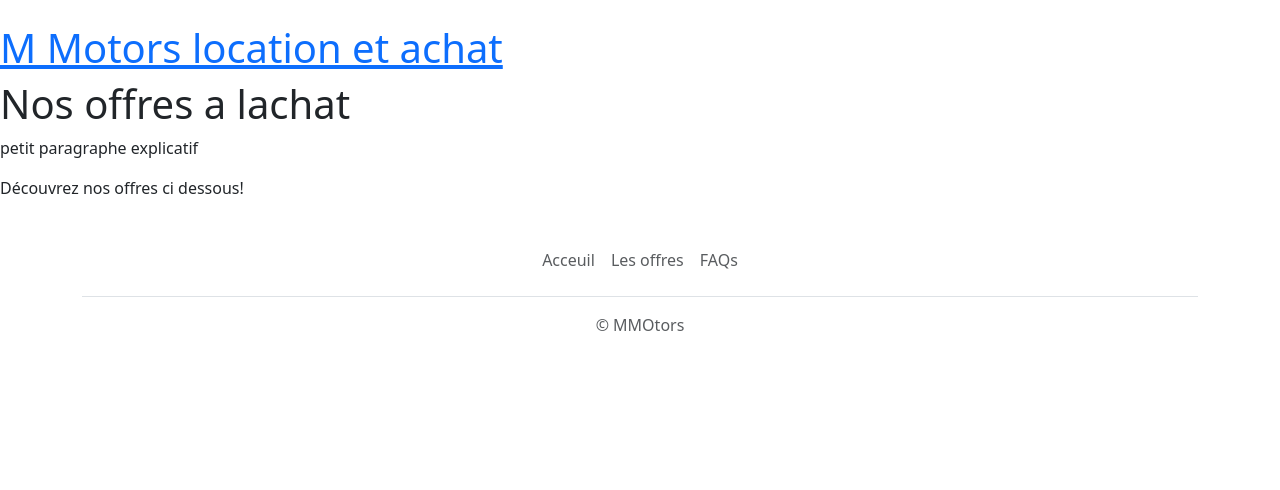
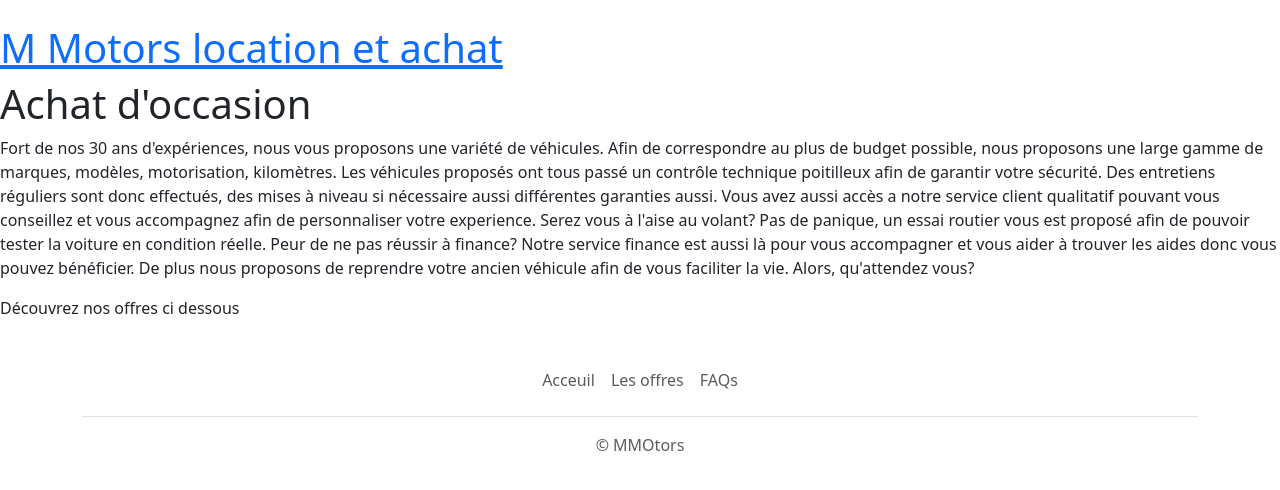
Before and after one commit to FleurD974/Mmotors, a Django app: template store/templates/store/purchasedOffers.html in a window 1280 px wide. Shown: the part 95-585 px from the top of the page. Run offline with Django 5.2, Linux system fonts and the light colour scheme; the template is opened without the code that fills it, so the values that code supplies are empty; some libraries are stand-ins or nearby versions.

Commit message:
Add some text

```diff
--- a/store/templates/store/index.html
+++ b/store/templates/store/index.html
@@ -16,7 +16,9 @@
         <div class="container">
             <h2>Qu'est ce que MMotors</h2>
             <p>
-                Leader mondiale dans le domaine de la location de voiture depuis xxx.
+                Créé en 1987 nous figurons maintenant dans le top 10 des entreprises nationales dans la vente des véhicules d'occasion.
+                Malgré cela la satisfaction des clients reste au centre de nos préocupations.
+                Nous vous proposons désormais aussi de la location longue durée via un abonnement.
             </p>
         </div>
         <div class="container">
--- a/store/templates/store/purchasedOffers.html
+++ b/store/templates/store/purchasedOffers.html
@@ -2,9 +2,19 @@
 {% load static %}
 
 {% block content %}
-<h1>Nos offres a lachat</h1>
-<p>petit paragraphe explicatif</p>
-<p>Découvrez nos offres ci dessous!</p>
+<h1>Achat d'occasion</h1>
+<p>Fort de nos 30 ans d'expériences, nous vous proposons une variété de véhicules.
+    Afin de correspondre au plus de budget possible, nous proposons une large gamme de marques, modèles, motorisation, kilomètres.
+    Les véhicules proposés ont tous passé un contrôle technique poitilleux afin de garantir votre sécurité. Des entretiens réguliers sont donc effectués, des mises à niveau si nécessaire aussi
+    différentes garanties aussi.
+    Vous avez aussi accès a notre service client qualitatif pouvant vous conseillez et vous accompagnez afin de personnaliser votre experience.
+    Serez vous à l'aise au volant?
+    Pas de panique, un essai routier vous est proposé afin de pouvoir tester la voiture en condition réelle.
+    Peur de ne pas réussir à finance? Notre service finance est aussi là pour vous accompagner et vous aider à trouver les aides donc vous pouvez bénéficier.
+    De plus nous proposons de reprendre votre ancien véhicule afin de vous faciliter la vie.
+    Alors, qu'attendez vous?
+</p>
+<p>Découvrez nos offres ci dessous</p>
     {% for car in cars %}
         <h2>{{ car.model }} ({{ car.brand }})</h2>
         <a href="{{ car.get_absolute_url }}">Voir l'offre</a>
```
Also changed, not shown: store/templates/store/leasedOffers.html (+6 -3 lines).
